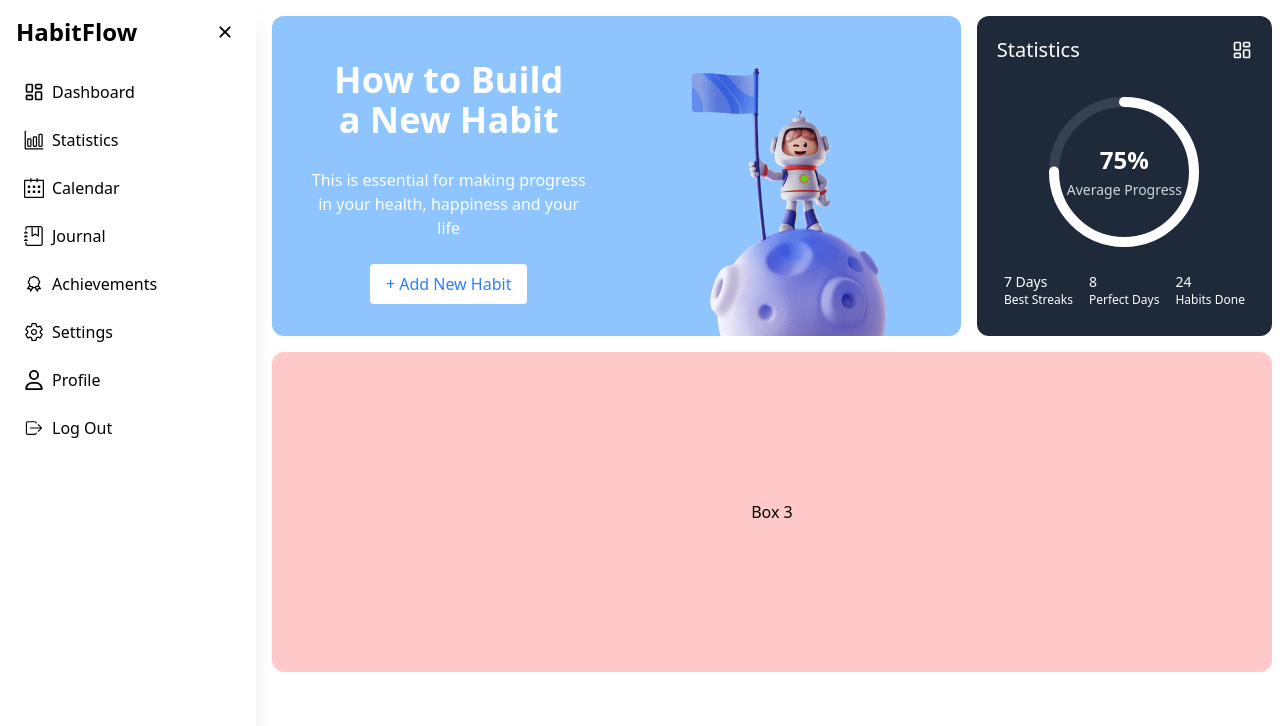
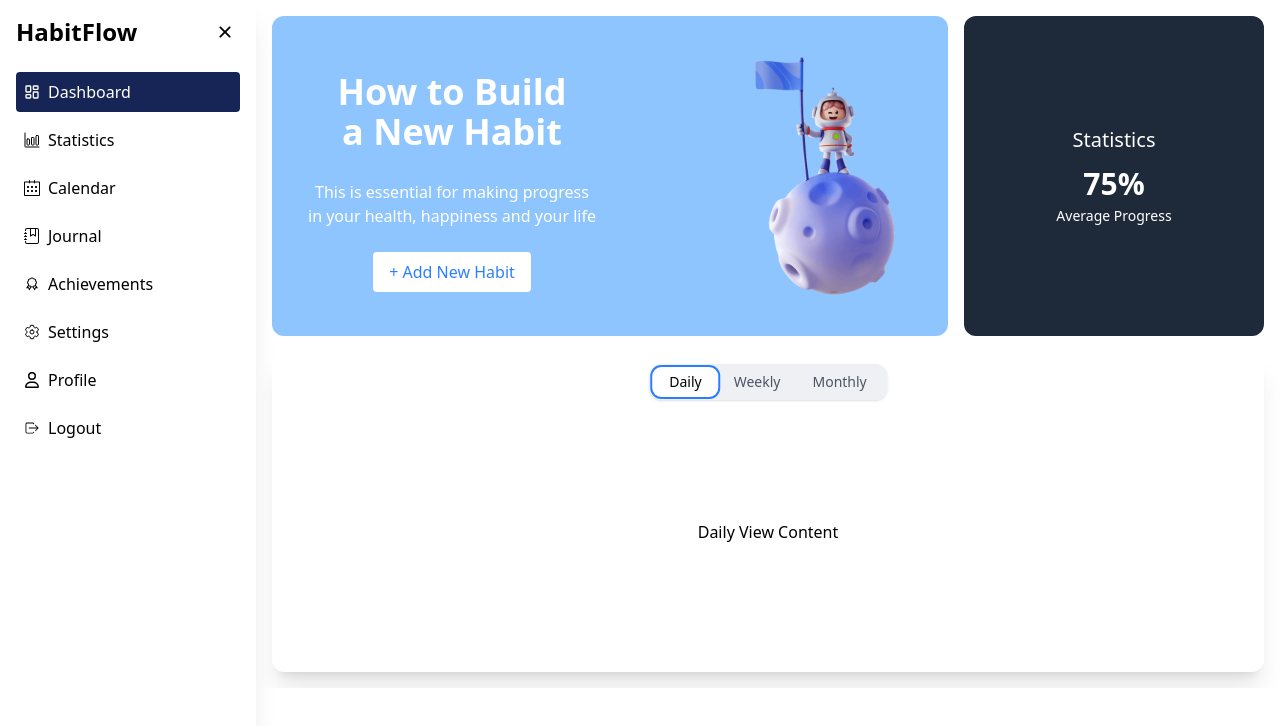
Before and after one commit to juliusmwas/NinjaFood, a React (Vite) app: page / in a window 1280 px wide. Shown: the top 726 px of the page. Built offline with nearby package versions, Linux system fonts and the light colour scheme.

Commit message:
Added page components

```diff
--- a/src/Components/Dashboard.jsx
+++ b/src/Components/Dashboard.jsx
@@ -1,73 +1,60 @@
-import { useState, useEffect } from "react";
-import { IoIosClose } from "react-icons/io";
+import { useState } from "react";
+import { IoIosClose} from "react-icons/io";
 import { LuLayoutDashboard } from "react-icons/lu";
-import { IoBarChartOutline } from "react-icons/io5";
+import { IoBarChartOutline, IoSettingsOutline } from "react-icons/io5";
 import { SlCalender } from "react-icons/sl";
 import { BsJournalBookmark } from "react-icons/bs";
 import { LiaAwardSolid } from "react-icons/lia";
-import { IoSettingsOutline } from "react-icons/io5";
 import { FaRegUser } from "react-icons/fa6";
 import { IoIosLogOut } from "react-icons/io";
 
-function CircularProgress({ target }) {
-  const [value, setValue] = useState(0);
-
-  useEffect(() => {
-    let start = 0;
-    const interval = setInterval(() => {
-      start += 1;
-      setValue(start);
-      if (start >= target) clearInterval(interval);
-    }, 20);
-    return () => clearInterval(interval);
-  }, [target]);
-
-  const radius = 70; // bigger radius
-  const stroke = 10;
-  const circumference = 2 * Math.PI * radius;
-  const offset = circumference - (value / 100) * circumference;
-
-  return (
-    <div className="relative flex justify-center items-center mt-2">
-      <svg width="160" height="160" className="-rotate-90">
-        {/* Background Circle */}
-        <circle
-          cx="80"
-          cy="80"
-          r={radius}
-          stroke="#374153"
-          fill="transparent"
-          strokeWidth={stroke}
-        />
-        {/* Progress Circle */}
-        <circle
-          cx="80"
-          cy="80"
-          r={radius}
-          stroke="white"
-          fill="transparent"
-          strokeWidth={stroke}
-          strokeDasharray={circumference}
-          strokeDashoffset={offset}
-          strokeLinecap="round"
-          style={{ transition: "stroke-dashoffset 0.3s ease" }}
-        />
-      </svg>
-
-      {/* Centered content */}
-      <div className="absolute flex flex-col items-center">
-        <span className="text-white text-2xl font-bold">{value}%</span>
-        <span className="text-gray-300 text-sm font-medium mt-1">
-          Average Progress
-        </span>
-      </div>
-    </div>
-  );
-}
-
-
+// Import pages
+import DashboardPage from "./pages/DashboardPage";
+import StatisticsPage from "./pages/StatisticsPage";
+import CalendarPage from "./pages/CalendarPage";
+import JournalPage from "./pages/JournalPage";
+import AchievementsPage from "./pages/AchievementsPage";
+import SettingsPage from "./pages/SettingsPage";
+import ProfilePage from "./pages/ProfilePage";
+import LogoutPage from "./pages/LogoutPage";
 
 function Dashboard() {
+  const [active, setActive] = useState("Dashboard");
+
+  const renderPage = () => {
+    switch (active) {
+      case "Dashboard":
+        return <DashboardPage />;
+      case "Statistics":
+        return <StatisticsPage />;
+      case "Calendar":
+        return <CalendarPage />;
+      case "Journal":
+        return <JournalPage />;
+      case "Achievements":
+        return <AchievementsPage />;
+      case "Settings":
+        return <SettingsPage />;
+      case "Profile":
+        return <ProfilePage />;
+      case "Logout":
+        return <LogoutPage/>
+      default:
+        return <DashboardPage />;
+    }
+  };
+
+  const menuItems = [
+    { label: "Dashboard", icon: <LuLayoutDashboard /> },
+    { label: "Statistics", icon: <IoBarChartOutline /> },
+    { label: "Calendar", icon: <SlCalender /> },
+    { label: "Journal", icon: <BsJournalBookmark /> },
+    { label: "Achievements", icon: <LiaAwardSolid /> },
+    { label: "Settings", icon: <IoSettingsOutline /> },
+    { label: "Profile", icon: <FaRegUser /> },
+    { label: "Logout", icon: <IoIosLogOut /> },
+  ];
+
   return (
     <div className="flex">
       {/* Sidebar */}
@@ -79,107 +66,27 @@ function Dashboard() {
           </div>
 
           <div className="space-y-2">
-            <div className="flex items-center gap-2 p-2 cursor-pointer hover:bg-blue-950 hover:text-white rounded">
-              <LuLayoutDashboard className="text-xl" />
-              <span>Dashboard</span>
-            </div>
-            <div className="flex items-center gap-2 p-2 cursor-pointer hover:bg-blue-950 hover:text-white rounded">
-              <IoBarChartOutline className="text-xl" />
-              <span>Statistics</span>
-            </div>
-            <div className="flex items-center gap-2 p-2 cursor-pointer hover:bg-blue-950 hover:text-white rounded">
-              <SlCalender className="text-xl" />
-              <span>Calendar</span>
-            </div>
-            <div className="flex items-center gap-2 p-2 cursor-pointer hover:bg-blue-950 hover:text-white rounded">
-              <BsJournalBookmark className="text-xl" />
-              <span>Journal</span>
-            </div>
-            <div className="flex items-center gap-2 p-2 cursor-pointer hover:bg-blue-950 hover:text-white rounded">
-              <LiaAwardSolid className="text-xl" />
-              <span>Achievements</span>
-            </div>
-            <div className="flex items-center gap-2 p-2 cursor-pointer hover:bg-blue-950 hover:text-white rounded">
-              <IoSettingsOutline className="text-xl" />
-              <span>Settings</span>
-            </div>
-            <div className="flex items-center gap-2 p-2 cursor-pointer hover:bg-blue-950 hover:text-white rounded">
-              <FaRegUser className="text-xl" />
-              <span>Profile</span>
-            </div>
-            <div className="flex items-center gap-2 p-2 cursor-pointer hover:bg-blue-950 hover:text-white rounded">
-              <IoIosLogOut className="text-xl" />
-              <span>Log Out</span>
-            </div>
+            {menuItems.map((item) => (
+              <div
+                key={item.label}
+                onClick={() => setActive(item.label)}
+                className={`flex items-center gap-2 p-2 cursor-pointer rounded ${
+                  active === item.label
+                    ? "bg-blue-950 text-white"
+                    : "hover:bg-blue-100"
+                }`}
+              >
+                {item.icon}
+                <span>{item.label}</span>
+              </div>
+            ))}
+
           </div>
         </nav>
       </div>
 
       {/* Main Content */}
-      <div className="ml-64 p-4 w-full">
-        <div className="max-w-[1000px]">
-          <div className="flex gap-4 mb-4">
-            {/* Left Card */}
-            <div className="bg-blue-300 h-80 w-[700px] rounded-xl flex items-center justify-between overflow-hidden">
-              <div className="flex flex-col items-center text-center px-9 w-lg">
-                <h1 className="text-4xl font-bold text-white py-3 font-roboto">
-                  How to Build <br /> a New Habit
-                </h1>
-                <p className="text-white mt-2 py-2">
-                  This is essential for making progress <br /> in your health,
-                  happiness and your life
-                </p>
-                <button className="bg-white text-blue-500 rounded px-4 py-2 mt-4 font-medium hover:bg-blue-500 hover:text-white cursor-pointer">
-                  + Add New Habit
-                </button>
-              </div>
-
-              <div className="flex-shrink-0">
-                <img
-                  src="/Colony.png"
-                  alt="Habit illustration"
-                  className="h-90 mt-29 py-3 object-contain"
-                />
-              </div>
-            </div>
-
-            {/* Statistics Card */}
-            <div className="bg-gray-800 h-80 w-[300px] rounded-xl">
-              <div className="flex justify-between items-center text-white p-5">
-                <h1 className="text-xl font-medium">Statistics</h1>
-                <LuLayoutDashboard className="text-xl" />
-              </div>
-
-              {/* Animated Circular Progress */}
-              <CircularProgress target={75} />
-
-              <div className="flex gap-4 text-white p-5 items-center font-medium justify-center">
-                <div>
-                  <h1 className="text-sm">7 Days</h1>
-                  <p className="text-xs">Best Streaks</p>
-                </div>
-
-                <div>
-                  <h1 className="text-sm">8</h1>
-                  <p className="text-xs">Perfect Days</p>
-                </div>
-
-                <div>
-                  <h1 className="text-sm">24</h1>
-                  <p className="text-xs">Habits Done</p>
-                </div>
-
-              </div>
-
-            </div>
-          </div>
-
-          {/* Second row: Box 3 */}
-          <div className="bg-red-200 h-80 w-[1000px] rounded-xl flex items-center justify-center">
-            <h1>Box 3</h1>
-          </div>
-        </div>
-      </div>
+      <div className="ml-64 p-4 w-full overflow-y-auto">{renderPage()}</div>
     </div>
   );
 }
--- /dev/null
+++ b/src/Components/SegmentedControl.jsx
@@ -0,0 +1,49 @@
+// SegmentedControl.jsx (you can keep this in the same file above Dashboard or extract it)
+import React from "react";
+
+function SegmentedControl({ options = ["Daily", "Weekly", "Monthly"], value, onChange }) {
+  // keyboard navigation: arrow left/right
+  const handleKeyDown = (e, idx) => {
+    if (e.key === "ArrowRight") {
+      const next = (idx + 1) % options.length;
+      onChange(options[next]);
+      e.preventDefault();
+    } else if (e.key === "ArrowLeft") {
+      const prev = (idx - 1 + options.length) % options.length;
+      onChange(options[prev]);
+      e.preventDefault();
+    }
+  };
+
+  return (
+    <div
+      role="tablist"
+      aria-label="Time range"
+      className="inline-flex bg-gray-200/60 p-1 rounded-xl shadow"
+    >
+      {options.map((opt, idx) => {
+        const selected = value === opt;
+        return (
+          <button
+            key={opt}
+            role="tab"
+            aria-selected={selected}
+            tabIndex={selected ? 0 : -1}
+            onKeyDown={(e) => handleKeyDown(e, idx)}
+            onClick={() => onChange(opt)}
+            className={
+              "px-4 py-1 rounded-lg text-sm font-medium focus:outline-none transition " +
+              (selected
+                ? "bg-white shadow ring-2 ring-offset-1 ring-blue-500 text-black"
+                : "text-gray-600 hover:text-black")
+            }
+          >
+            {opt}
+          </button>
+        );
+      })}
+    </div>
+  );
+}
+
+export default SegmentedControl;
--- /dev/null
+++ b/src/Components/pages/AchievementsPage.jsx
@@ -0,0 +1,4 @@
+function AchievementsPage() {
+  return <h1 className="text-2xl font-bold">AchievementsPage</h1>;
+}
+export default AchievementsPage;
--- /dev/null
+++ b/src/Components/pages/CalendarPage.jsx
@@ -0,0 +1,4 @@
+function CalendarPage() {
+  return <h1 className="text-2xl font-bold">CalendarPage</h1>;
+}
+export default CalendarPage;
--- /dev/null
+++ b/src/Components/pages/DashboardPage.jsx
@@ -0,0 +1,60 @@
+import { useState } from "react";
+import SegmentedControl from "../SegmentedControl";
+
+function DashboardPage() {
+  const [selected, setSelected] = useState("Daily");
+
+  return (
+    <div className="max-w-[1000px]">
+      {/* Top cards */}
+      <div className="flex gap-4 mb-4 flex-col lg:flex-row">
+        {/* Left card */}
+        <div className="bg-blue-300 h-80 flex-1 rounded-xl flex items-center justify-between overflow-hidden">
+          <div className="flex flex-col items-center text-center px-9">
+            <h1 className="text-4xl font-bold text-white py-3">
+              How to Build <br /> a New Habit
+            </h1>
+            <p className="text-white mt-2 py-2">
+              This is essential for making progress <br /> in your health,
+              happiness and your life
+            </p>
+            <button className="bg-white text-blue-500 rounded px-4 py-2 mt-4 font-medium hover:bg-blue-500 hover:text-white cursor-pointer">
+              + Add New Habit
+            </button>
+          </div>
+          <img
+            src="/Colony.png"
+            alt="Habit illustration"
+            className="h-60 object-contain"
+          />
+        </div>
+
+        {/* Right card */}
+        <div className="bg-gray-800 h-80 w-full lg:w-[300px] rounded-xl flex flex-col items-center justify-center text-white">
+          <h1 className="text-xl font-medium mb-3">Statistics</h1>
+          <p className="text-3xl font-bold">75%</p>
+          <p className="text-sm mt-1">Average Progress</p>
+        </div>
+      </div>
+
+      {/* Bottom box */}
+      <div className="bg-white h-80 w-full rounded-xl relative shadow-xl">
+        <div className="absolute top-3 left-1/2 transform -translate-x-1/2">
+          <SegmentedControl
+            options={["Daily", "Weekly", "Monthly"]}
+            value={selected}
+            onChange={setSelected}
+          />
+        </div>
+
+        <div className="h-full flex items-center justify-center pt-10">
+          {selected === "Daily" && <p>Daily View Content</p>}
+          {selected === "Weekly" && <p>Weekly View Content</p>}
+          {selected === "Monthly" && <p>Monthly View Content</p>}
+        </div>
+      </div>
+    </div>
+  );
+}
+
+export default DashboardPage;
--- /dev/null
+++ b/src/Components/pages/JournalPage.jsx
@@ -0,0 +1,4 @@
+function JournalPage() {
+  return <h1 className="text-2xl font-bold">JournalPage</h1>;
+}
+export default JournalPage;
--- /dev/null
+++ b/src/Components/pages/LogoutPage.jsx
@@ -0,0 +1,4 @@
+function LogoutPage() {
+  return <h1 className="text-2xl font-bold">LogoutPage</h1>;
+}
+export default LogoutPage;
--- /dev/null
+++ b/src/Components/pages/ProfilePage.jsx
@@ -0,0 +1,4 @@
+function ProfilePage() {
+  return <h1 className="text-2xl font-bold">ProfilePage</h1>;
+}
+export default ProfilePage;
--- /dev/null
+++ b/src/Components/pages/SettingsPage.jsx
@@ -0,0 +1,4 @@
+function SettingsPage() {
+  return <h1 className="text-2xl font-bold">SettingsPage</h1>;
+}
+export default SettingsPage;
--- /dev/null
+++ b/src/Components/pages/StatisticsPage.jsx
@@ -0,0 +1,4 @@
+function StatisticsPage() {
+  return <h1 className="text-2xl font-bold">Statistics Page</h1>;
+}
+export default StatisticsPage;
```
